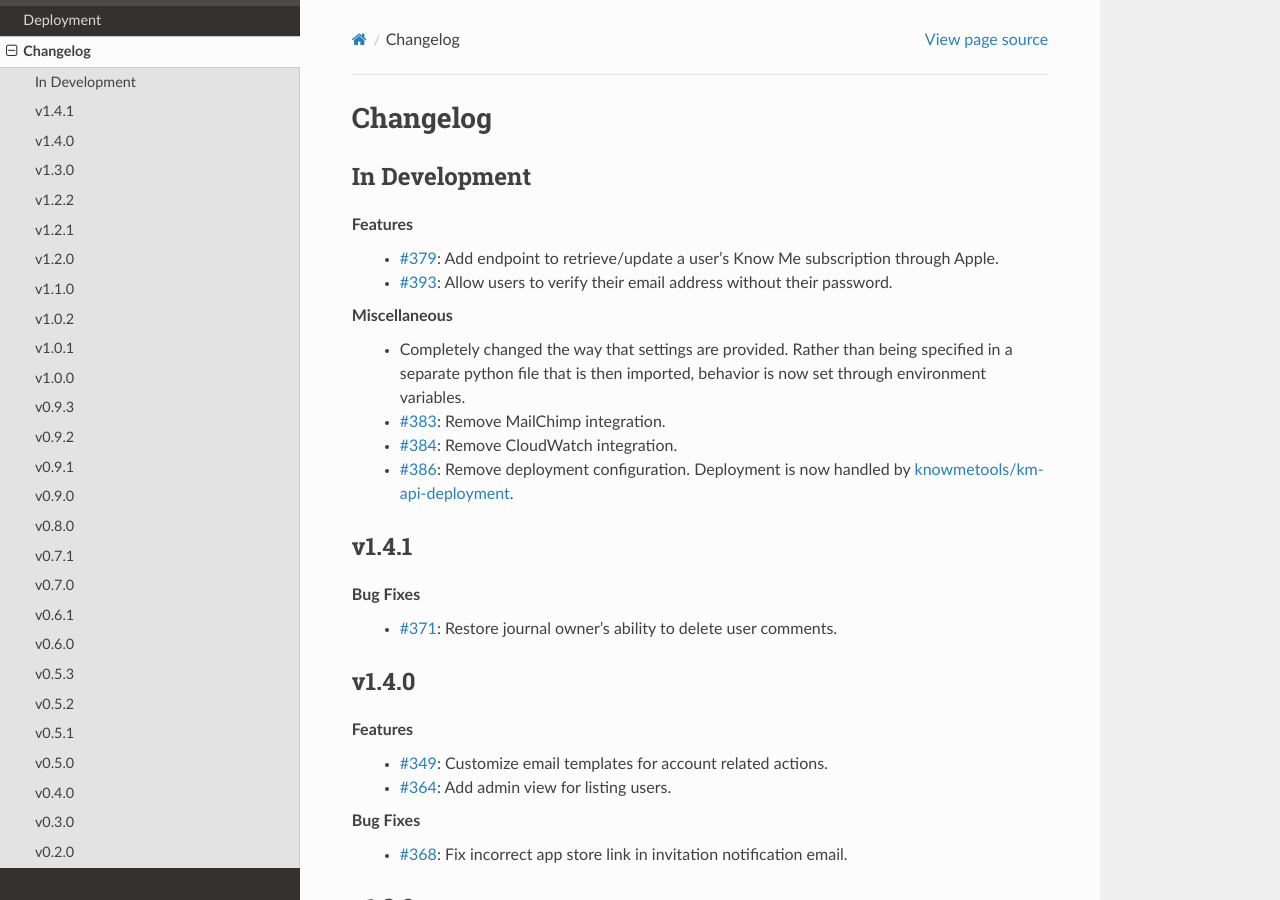
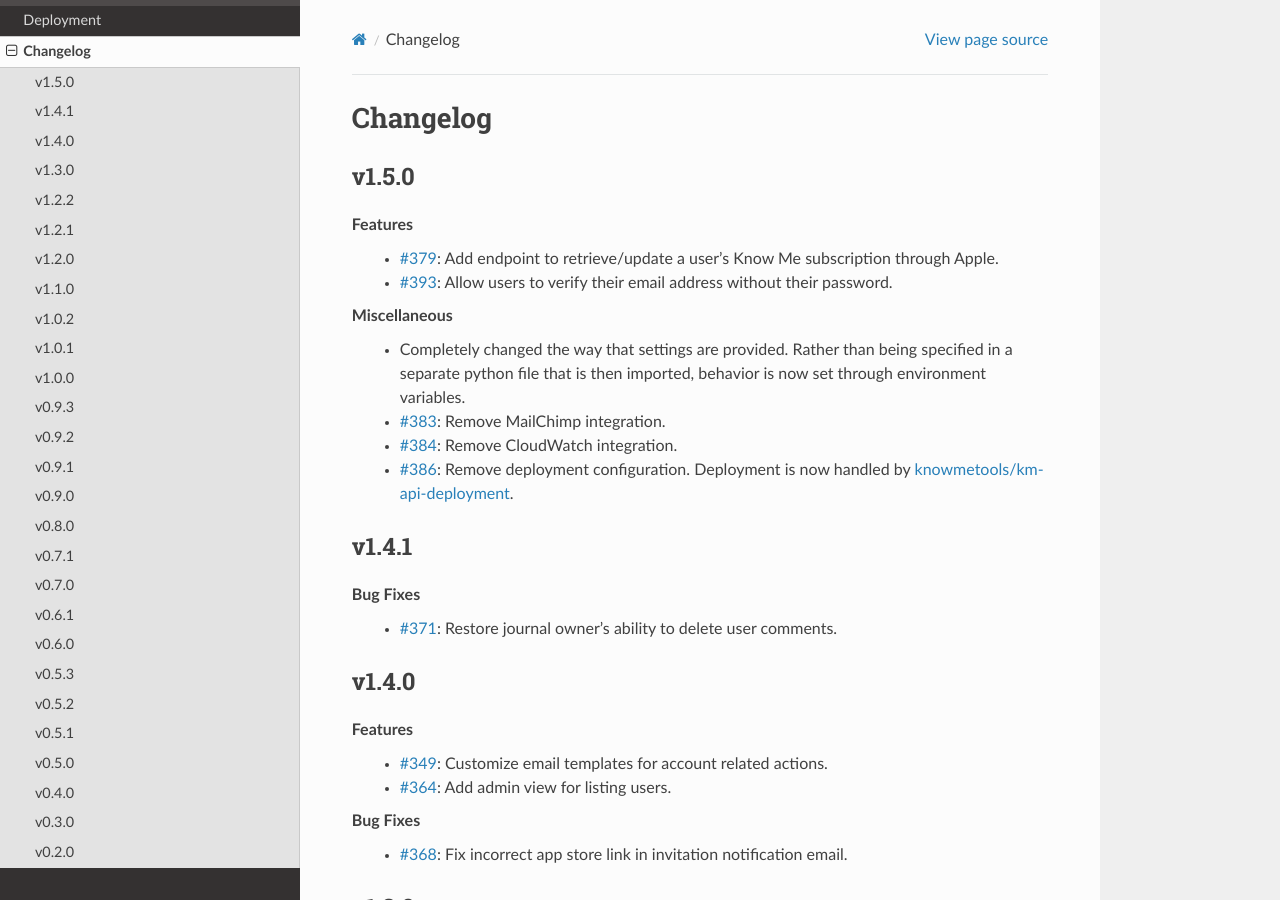
Before and after one commit to knowmetools/km-api, a Sphinx documentation site: the page built from docs/changelog.rst, in a window 1280 px wide and 900 px high. Built offline with Sphinx 7.4.7 and the Read the Docs theme 2.0.0, drawn with Linux system fonts in a browser that asks for light colours; pages that are not in the unit, such as notebooks, are missing from menus.

Commit message:
Set version in changelog.

```diff
--- a/docs/changelog.rst
+++ b/docs/changelog.rst
@@ -2,9 +2,9 @@
 Changelog
 #########
 
-**************
-In Development
-**************
+******
+v1.5.0
+******
 
 Features
   * :issue:`379`: Add endpoint to retrieve/update a user's Know Me subscription through Apple.
```
